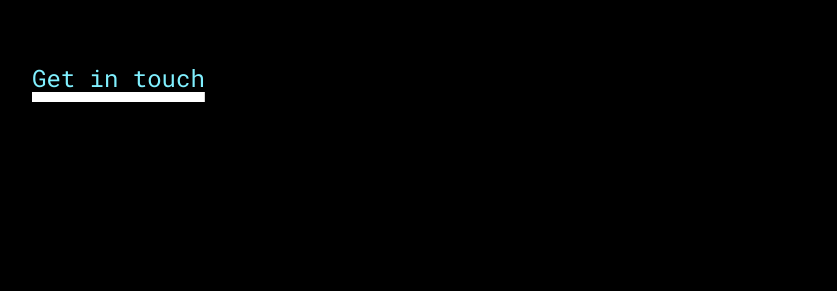
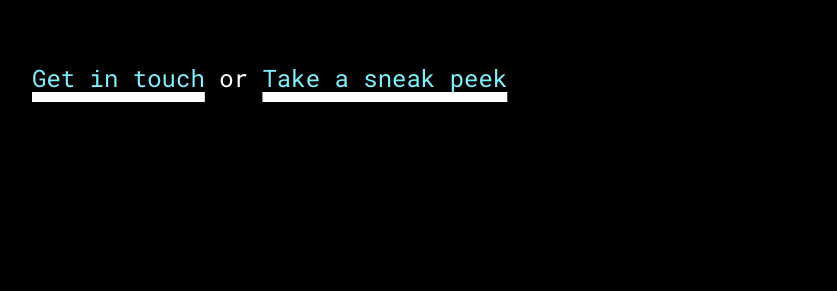
Before and after one commit to meaghanmeaghan/portfolio-website, a plain HTML site: page index.html in a window 1280 px wide. Shown: the part 517-808 px from the top of the page, without its empty margins (208-1045 px from the left). Drawn offline with nearby package versions, Linux system fonts and the light colour scheme; a web font is replaced by a local one.

Commit message:
Add portfolio WIP link

```diff
--- a/css/styles.css
+++ b/css/styles.css
@@ -38,7 +38,7 @@ h1 {
     -webkit-text-fill-color: #000000;
 }
 
-p {
+h2 {
     font-family: 'Roboto Mono', monospace;
     font-size: 48px;
     line-height: 125%;
@@ -47,11 +47,20 @@ p {
     margin-bottom: 80px;
 }
 
-p i {
+h2 i {
   font-family: 'Playfair Display', serif;
   font-style: italic;
   font-weight: inherit;
   font-size: inherit;
+}
+
+p {
+    font-family: 'Roboto Mono', monospace;
+    font-size: 24px;
+    line-height: 125%;
+    font-weight: normal;
+    margin-top: 16px;
+    margin-bottom: 80px;
 }
 
 p u {
--- a/index.html
+++ b/index.html
@@ -21,8 +21,10 @@
           <span class="wrap"></span>
         </a>
     </h1>
-    <p>I'm Meaghan, a London-based <i>Product Designer</i> who really needs to update <i>her portfolio</i>.</p>
-    <p><u><a href="mailto:meaghan.li.nz@gmail.com?subject=Hello" target="_blank">Get in touch</a></u></p>
+    <h2>
+      I'm Meaghan, a London-based <i>Product Designer</i> who really needs to update <i>her portfolio</i>.
+    </h2>
+    <p><u><a href="mailto:meaghan.li.nz@gmail.com?subject=Hello" target="_blank">Get in touch</a></u> or <u><a href="https://meaghanli.webflow.io/?utm_source=portfolio&utm_medium=website&utm_campaign=portfolio" target="_blank">Take a sneak peek</a></u></p>
   </div>
 </body>
 </html>
```
